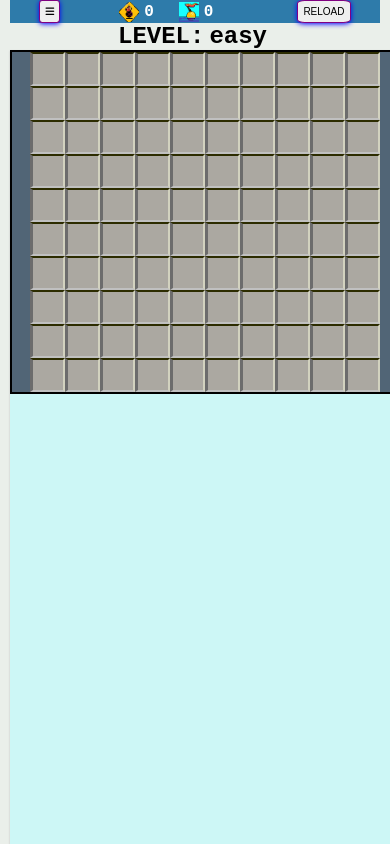
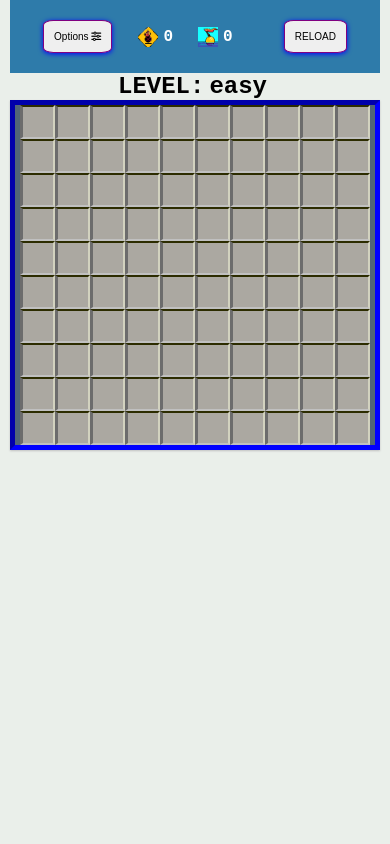
Before and after one commit to nelliesnoodles/Minesweeper, a plain HTML site: page index.html in a window 390 px wide. Drawn offline with Linux system fonts and the light colour scheme.

Commit message:
fixing layout issues for large grid

```diff
--- a/index.html
+++ b/index.html
@@ -33,12 +33,12 @@
 <body>
     <nav>
         <button id="hamburg"
-                class="hamburg"
                 value="closed"
                 title="Game Options"
                 aria-labelledby="Game Options">
+            Options
 
-            <i class="fas fa-bars"></i>
+            <i class="fas fa-sliders-h"></i>
         </button>
 
         <div class="counter">
@@ -54,12 +54,13 @@
 
     <div class="flex-box" id="GAMEOPTIONS">
         <!-- LEVEL -->
+        <button class="level-up"
+                aria-label="start new level"
+                onclick="reload()">
+            Change Level
+        </button>
         <div class="level-selection">
-            <button class="level-up"
-                    aria-label="start new level"
-                    onclick="reload()">
-                Change Level
-            </button>
+
 
             <label for="LEVEL">Choose difficulty:</label>
             <select name="levels" id="LEVEL">
@@ -103,7 +104,9 @@
         <div class="hidden" id="win">
             <h1 class="banner">You WIN!</h1>
         </div>
+        <div class="paddingbox-left"></div>
         <div id="FIELD" class="field">
+
 
         </div>
 
--- a/minesweeper.css
+++ b/minesweeper.css
@@ -3,6 +3,8 @@ body {
     margin: 0;
     font-family: monospace;
     background: #eaefea;
+    padding-bottom: 300px;
+
 }
 
 nav {
@@ -89,15 +91,17 @@ nav button {
 
 main {
     background-color: #cdf7f6;
-    position: fixed;
-
     align-items: center;
     justify-content: center;
     box-shadow: 0px 1px 2px silver;
-    height: 100vh;
+    height: auto;
     width: 100%;
-    margin-bottom: 500px;
-    overflow: scroll;
+
+}
+
+.paddingbox-left {
+    width: 50px;
+    height: 100%;
 }
 
 .field {
@@ -105,10 +109,11 @@ main {
     align-content: center;
     justify-content: center;
     align-items: center;
-    border: 2px solid black;
-    position: relative;
+    width: 100vw;
+    border: 5px inset blue;
     background: #516576;
-    margin-bottom: 300px;
+    overflow-x: scroll;
+    overflow-y: scroll;
 
 }
 
@@ -178,6 +183,19 @@ footer h1 {
 }
 /* MOBILE */
 @media all and (max-width: 799px) and (min-width: 220px) {
+    nav {
+        padding: 20px;
+    }
+    .field {
+        overflow-x: scroll;
+        overflow-y: scroll;
+        width: auto;
+    }
+    .flex-box {
+        flex-direction: column;
+        width: 50vw;
+        height: 100vh;
+    }
     .cell {
         height: 30px;
         width: 30px;
@@ -198,7 +216,7 @@ footer h1 {
         background: radial-gradient(90deg, white, silver);
         border-radius: 15%;
         font-size: 10px;
-        padding: 5px;
+        padding: 10px;
         border: 1px solid purple;
         box-shadow: 0px 1px 5px blue;
     }
```
